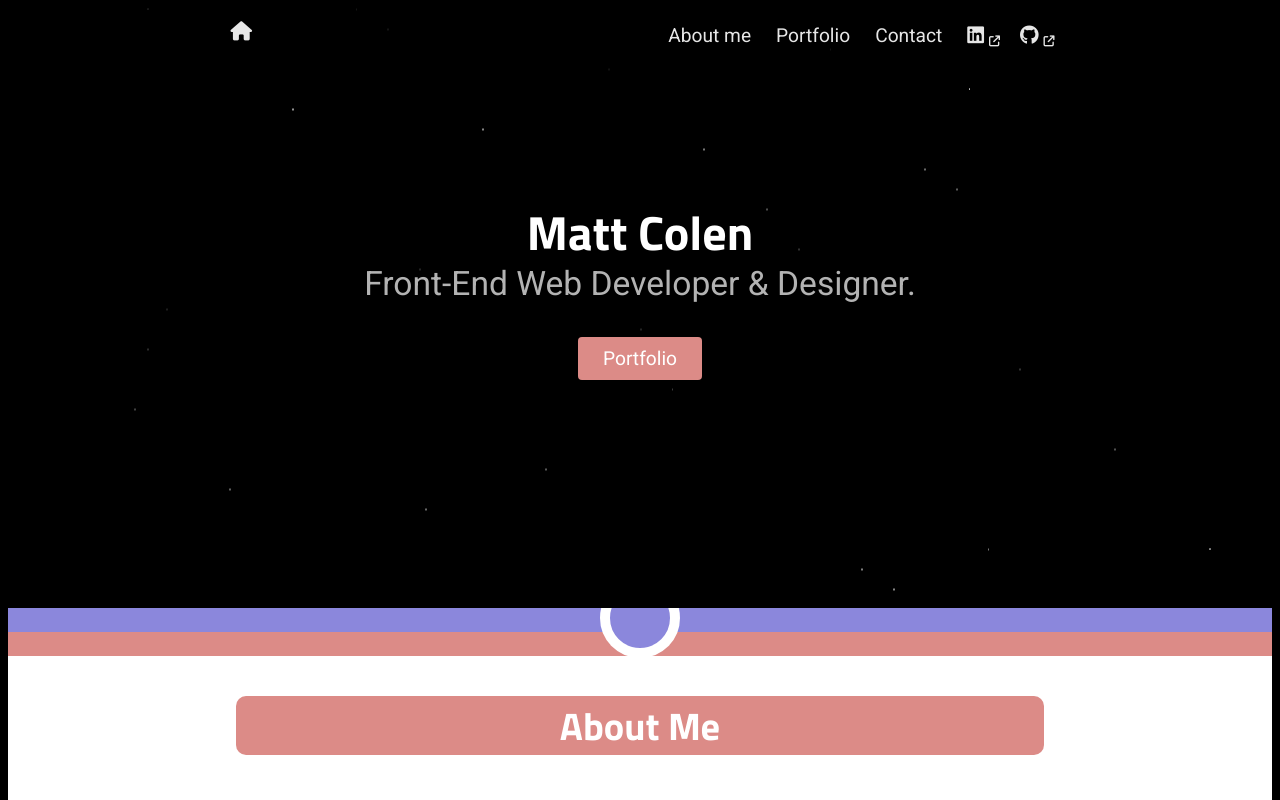
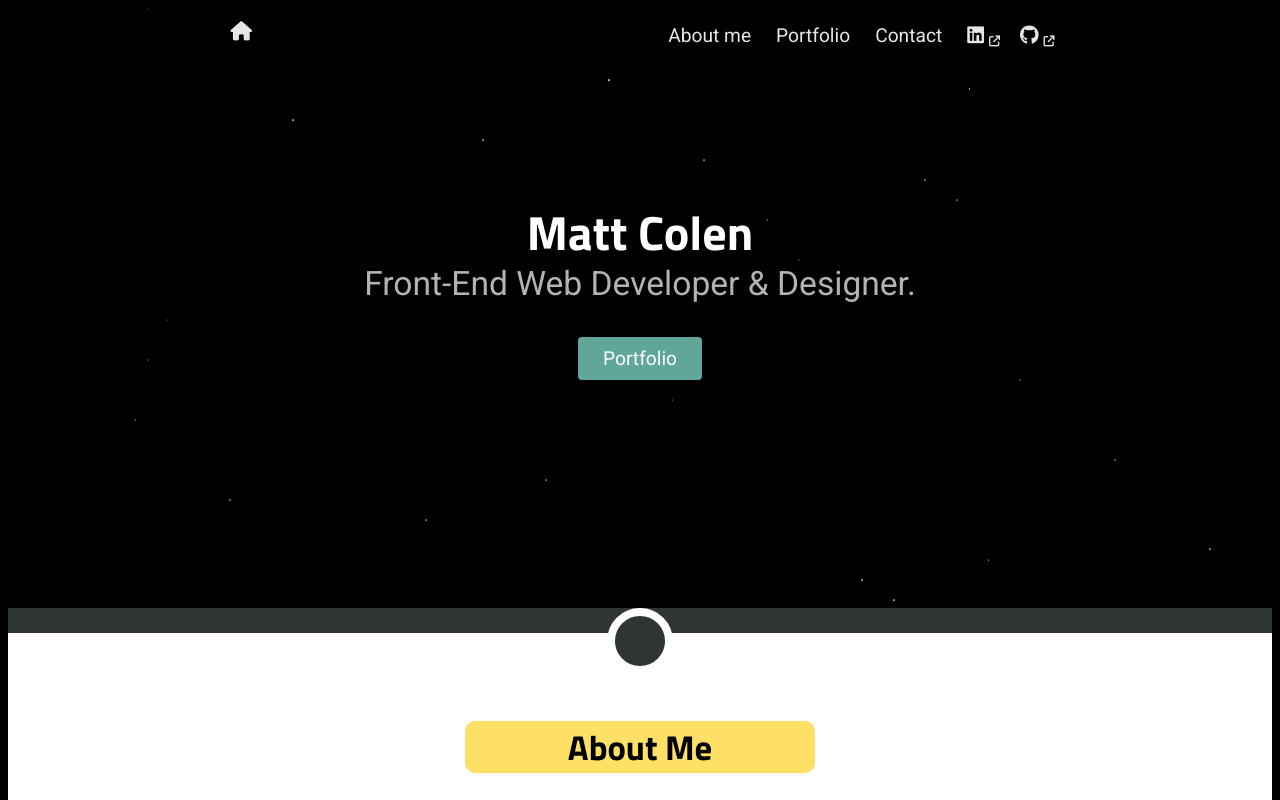
Before and after one commit to m-Colen/portfolio, a React (Create React App) app: page / in a window 1280 px wide. Shown: the top 800 px of the page. Built offline with nearby package versions, Linux system fonts and the light colour scheme.

Commit message:
Updates to color scheme
Minor updates to color scheme and to page divider design.

```diff
--- a/src/components/About.js
+++ b/src/components/About.js
@@ -30,7 +30,6 @@ export default function About() {
     <section className="about" id="about">
       <div className="divider">
         <div className="divider__primary"></div>
-        <div className="divider__secondary"></div>
         <div className="divider__circle"></div>
       </div>
       <h2>About Me</h2>
--- a/src/components/Contact.js
+++ b/src/components/Contact.js
@@ -5,7 +5,6 @@ export default function Contact() {
     <section className="contact" id="contact">
       <div className="divider">
         <div className="divider__primary"></div>
-        <div className="divider__secondary"></div>
       </div>
       <h2>Contact</h2>
       <div>
--- a/src/components/Portfolio.js
+++ b/src/components/Portfolio.js
@@ -77,7 +77,6 @@ export default function Portfolio() {
     <section className="portfolio" id="portfolio">
       <div className="divider">
         <div className="divider__primary"></div>
-        <div className="divider__secondary"></div>
       </div>
       <h2>Portfolio</h2>
       <div className="cards">
--- a/src/index.css
+++ b/src/index.css
@@ -25,17 +25,17 @@ html {
   /* Colors */
   --white: #fff;
   --black: #000;
-  --primary-color: #dc8b87;
-  --primary-color--dark: #dc8b87c4;
-  --secondary-color: #d8dc87;
-  --secondary-color--dark: #d0d56e;
-  --alt-color: #8b87dc;
+  --primary-color: #61a69a;
+  --primary-color--dark: #3B665F;
+  --secondary-color: #ffe066;
+  --alt-color: #2f3534;
+  --highlight-color: #ed7343;
   --link-color: #2997ff;
   /* Spacing */
   --general-padding: 0.5vh 0;
   --nav-padding: 2vh 18%;
   --header-padding: 0 18%;
-  --section-padding: 7vh 18%;
+  --section-padding: 8.5vh 18%;
   --card-padding: 25px;
   --soft-square-radius: 10px;
   --soft-top-radius: 10px 10px 0 0;
@@ -77,11 +77,13 @@ h1 {
 
 h2 {
   text-align: center;
-  font-size: 2rem;
-  background: var(--primary-color);
-  color: #fff;
+  font-size: 1.8rem;
+  color: #000;
+  max-width: 350px;
+  background: var(--secondary-color);
   border-radius: var(--soft-square-radius);
-  margin-bottom: 7vh;
+  margin: 45px auto;
+  margin-bottom: calc(8.5vh); /* Matches section padding spacing */
 }
 
 h3 {
@@ -127,7 +129,7 @@ button {
 button:focus,
 .btn:focus,
 a:focus {
-  outline: 3px dashed orange;
+  outline: 3px dashed var(--highlight-color);
   outline-offset: 3px;
 }
 
@@ -180,8 +182,8 @@ a:focus {
   justify-content: center;
 }
 
-.divider > div {
-  height: 3vh;
+.divider__primary {
+  height: 25px;
   width: 100%;
 }
 
@@ -189,19 +191,15 @@ a:focus {
   background: var(--alt-color);
 }
 
-.divider__secondary {
-  background: var(--primary-color);
-}
-
 .divider__circle {
-  height: 60px !important;
-  width: 60px !important;
+  height: 50px;
+  width: 50px;
   border-radius: 50%;
   background: var(--alt-color);
   position: absolute;
-  top: -30px;
-  left: calc(50% - 40px);
-  border: 10px solid #fff;
+  top: 0;
+  left: calc(50% - 25px - 8px);
+  border: 8px solid #fff;
 }
 
 .hidden {
--- a/src/styles/about.css
+++ b/src/styles/about.css
@@ -93,5 +93,5 @@
 }
 
 .about__links--external a:hover {
-  color: var(--primary-color);
+  color: var(--highlight-color);
 }
--- a/src/styles/footer.css
+++ b/src/styles/footer.css
@@ -9,5 +9,5 @@ footer > ul {
 }
 
 footer a:hover {
-  color: var(--primary-color);
+  color: var(--highlight-color);
 }
--- a/src/styles/hamburger-button.css
+++ b/src/styles/hamburger-button.css
@@ -10,7 +10,7 @@
 }
 
 .hamburger-btn > span {
-  background: var(--primary-color);
+  background: var(--highlight-color);
   height: 3px;
   width: 35px;
   display: block;
--- a/src/styles/navbar.css
+++ b/src/styles/navbar.css
@@ -11,7 +11,7 @@ nav li {
 }
 
 nav a:hover {
-  color: var(--primary-color);
+  color: var(--highlight-color);
 }
 
 .nav-links {
```
